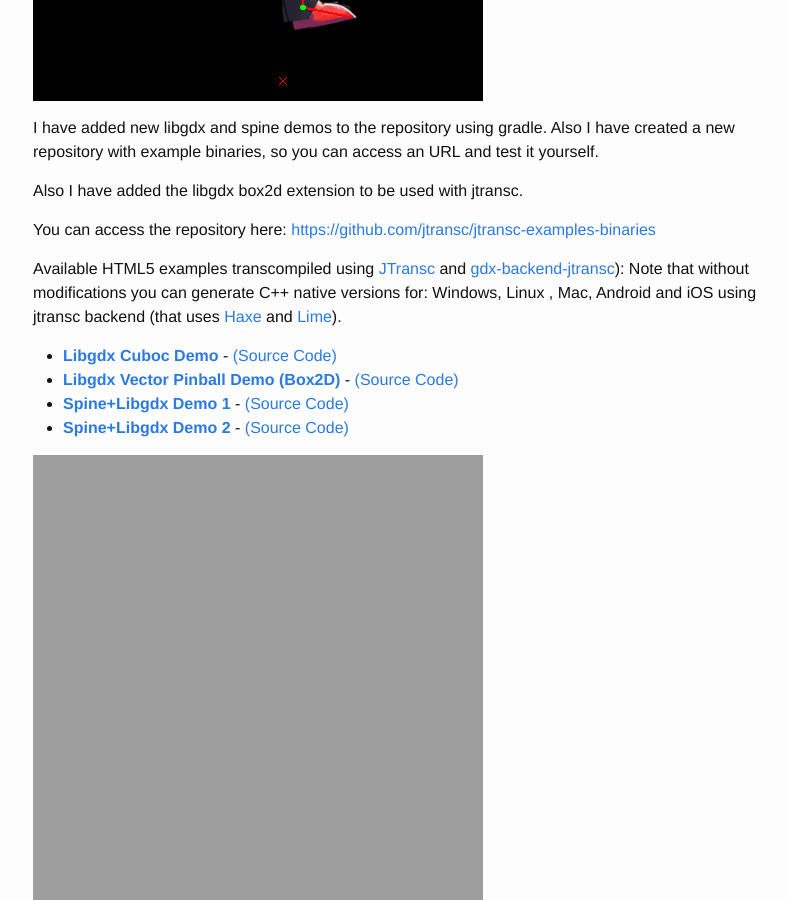
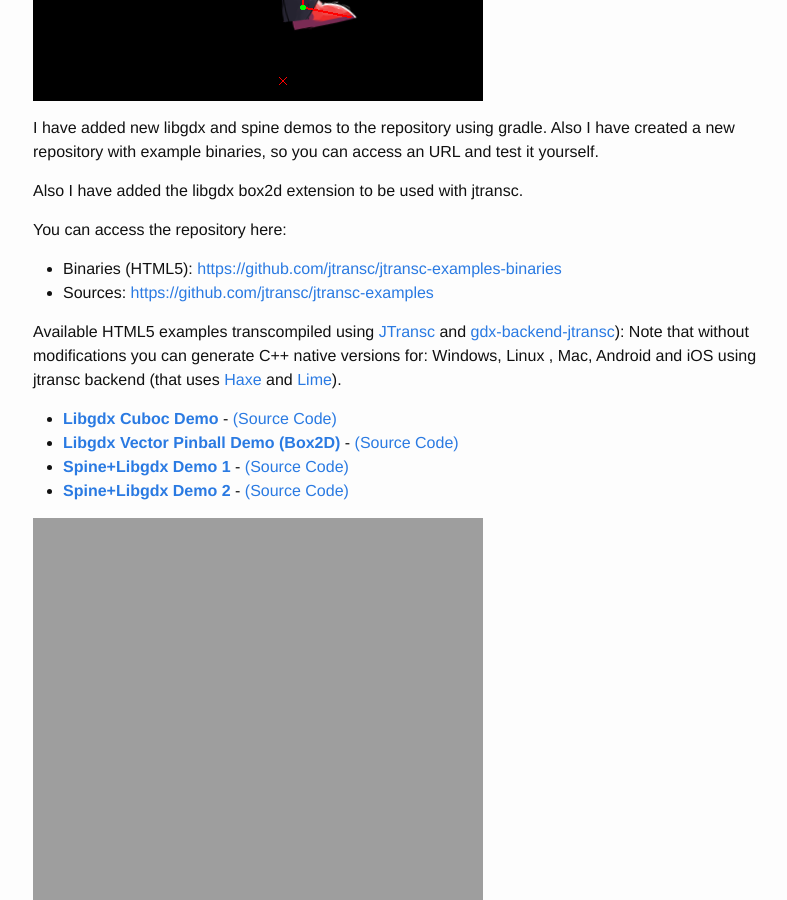
Before and after one commit to jtransc/blog.jtransc.com, a Jekyll site: the page built from _posts/2016-05-26-new-examples.markdown, in a window 1280 px wide and 900 px high, scrolled down 633 px. Shown: the whole window, without its empty margins (237-1024 px from the left). Built offline with Jekyll 4.4.1, drawn with Linux system fonts in a browser that asks for light colours; comment, search, counter and statistics services are not loaded.

Commit message:
Small fix

```diff
--- a/_posts/2016-05-26-new-examples.markdown
+++ b/_posts/2016-05-26-new-examples.markdown
@@ -10,7 +10,10 @@
 
 Also I have added the libgdx box2d extension to be used with jtransc.
 
-You can access the repository here: [https://github.com/jtransc/jtransc-examples-binaries](https://github.com/jtransc/jtransc-examples-binaries)
+You can access the repository here:
+
+* Binaries (HTML5): [https://github.com/jtransc/jtransc-examples-binaries](https://github.com/jtransc/jtransc-examples-binaries)
+* Sources: [https://github.com/jtransc/jtransc-examples](https://github.com/jtransc/jtransc-examples)
 
 Available HTML5 examples transcompiled using [JTransc](https://github.com/jtransc/jtransc) and [gdx-backend-jtransc](https://github.com/jtransc/gdx-backend-jtransc)):
 Note that without modifications you can generate C++ native versions for: Windows, Linux , Mac, Android and iOS using jtransc backend (that uses [Haxe](http://haxe.org/) and [Lime](https://github.com/openfl/lime)).
```
